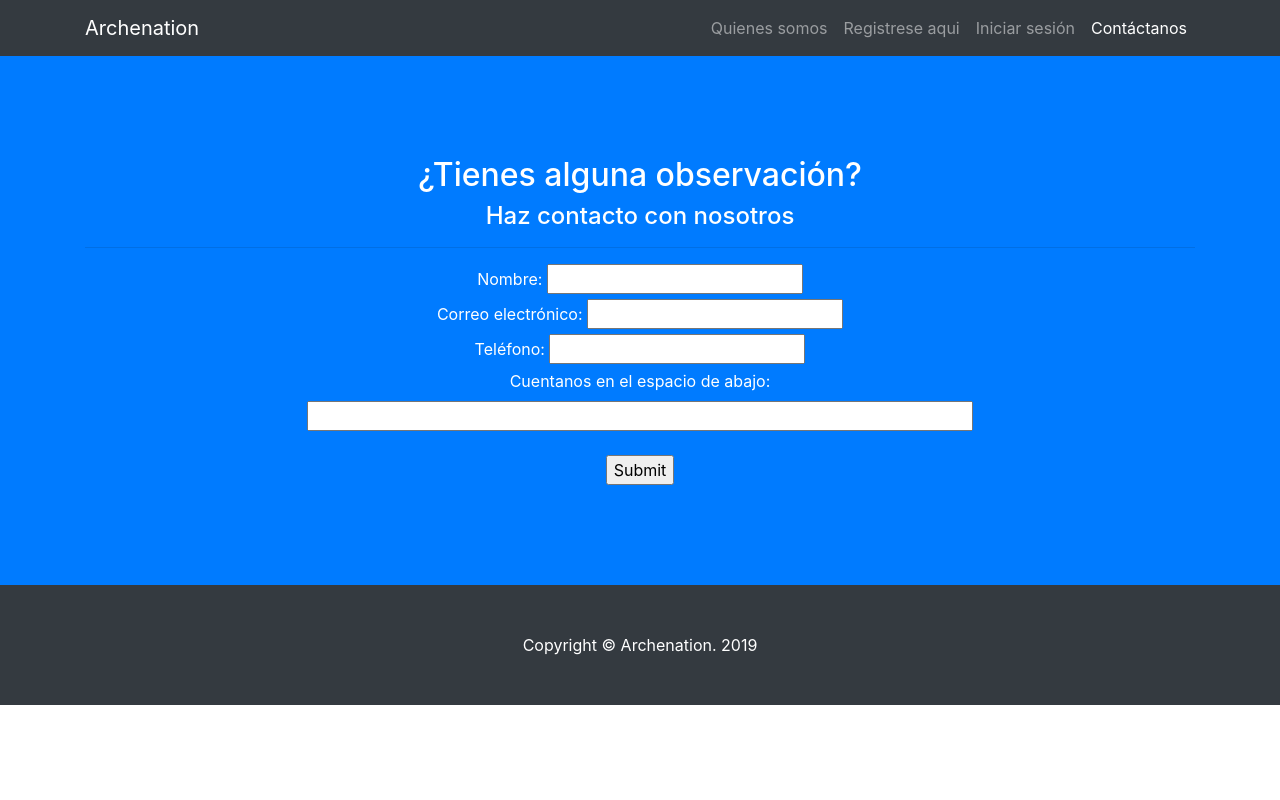
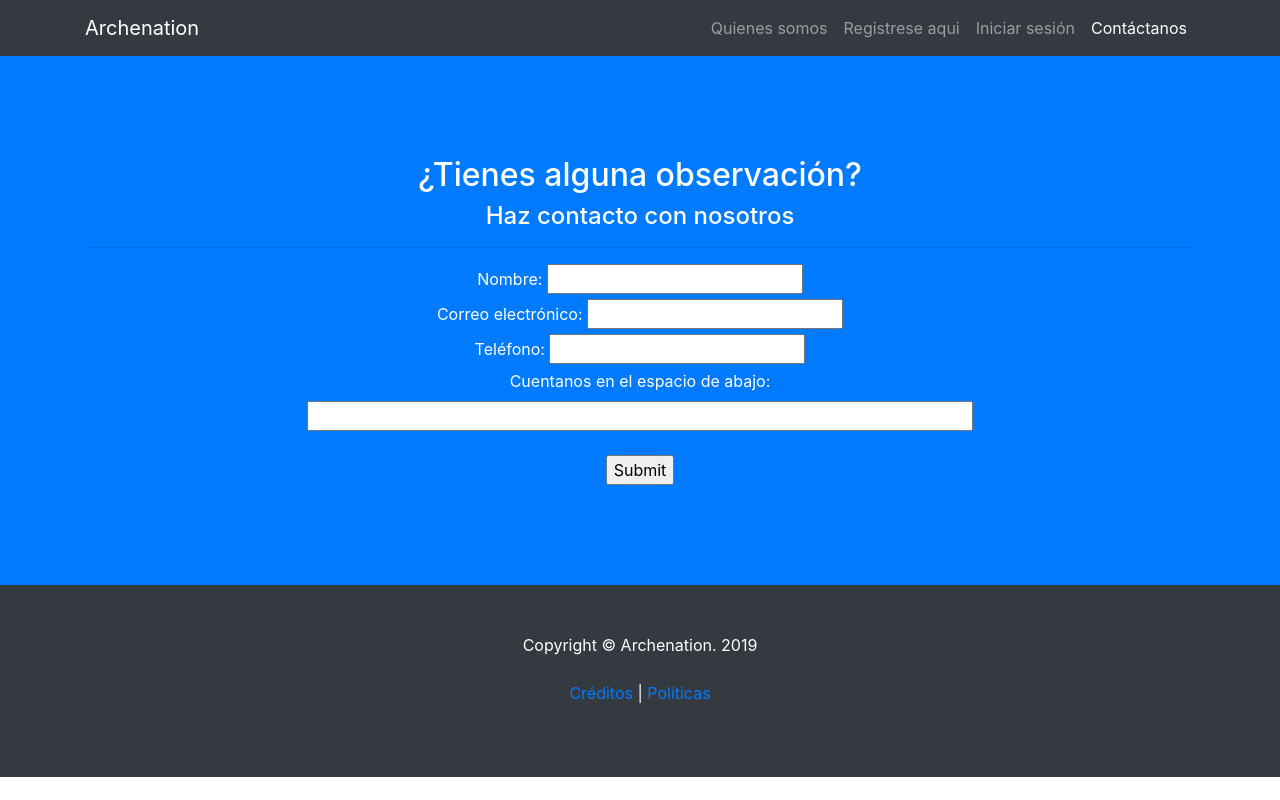
Before and after one commit to dragignaso/proyecto.archenation, a PHP site: page /contactoform.php in a window 1280 px wide. Run offline with PHP 8.4, Linux system fonts and the light colour scheme.

Commit message:
UPDATE: Links

```diff
--- a/contactoform.php
+++ b/contactoform.php
@@ -62,9 +62,11 @@
     	</div>
   	</header>
 
-  <footer class="py-5 bg-dark">
+<footer class="py-5 bg-dark">
       <div class="container">
-          <p class="m-0 text-center text-white">Copyright &copy; Archenation. 2019</p>
+          <p class="m-0 text-center text-white">Copyright &copy; Archenation. 2019 <br><br> <a href="credits.php">Créditos</a> | <a href="politics.php">Políticas</a> </p>
+          <br>
+
       </div>
 
     </footer>
```
